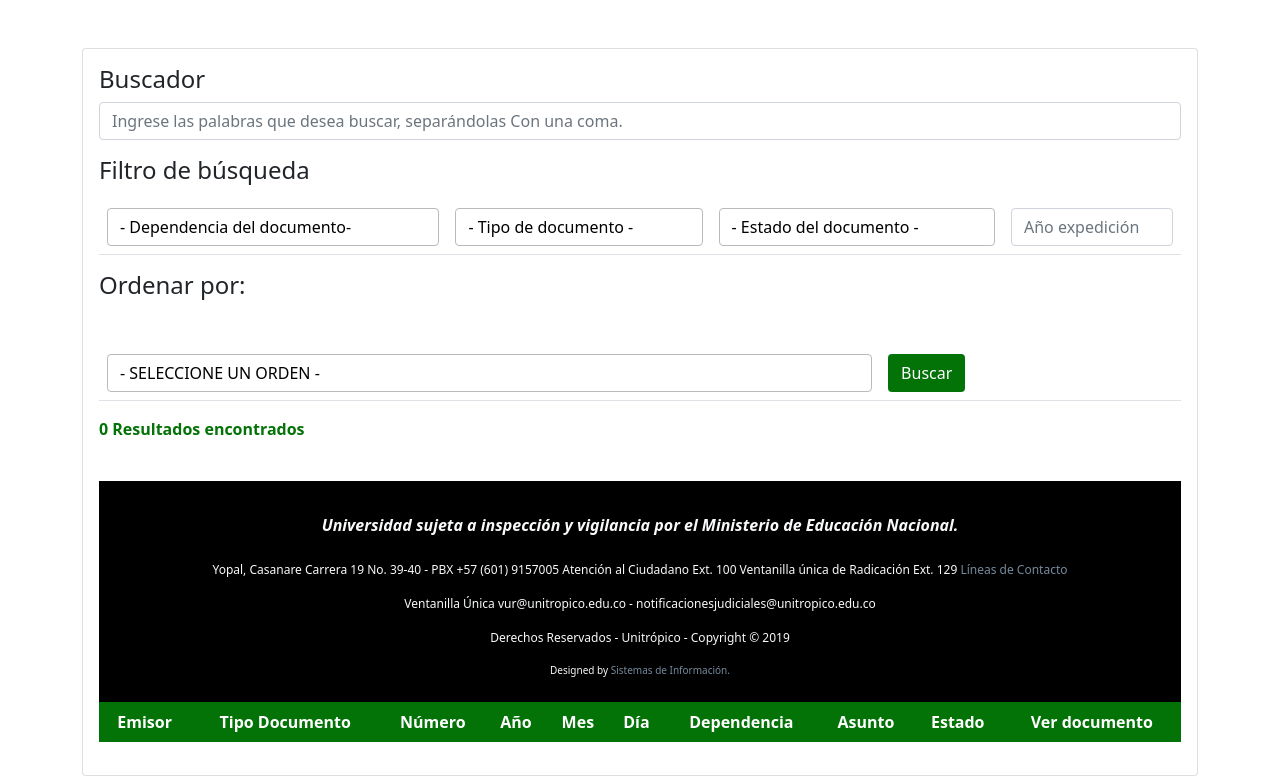
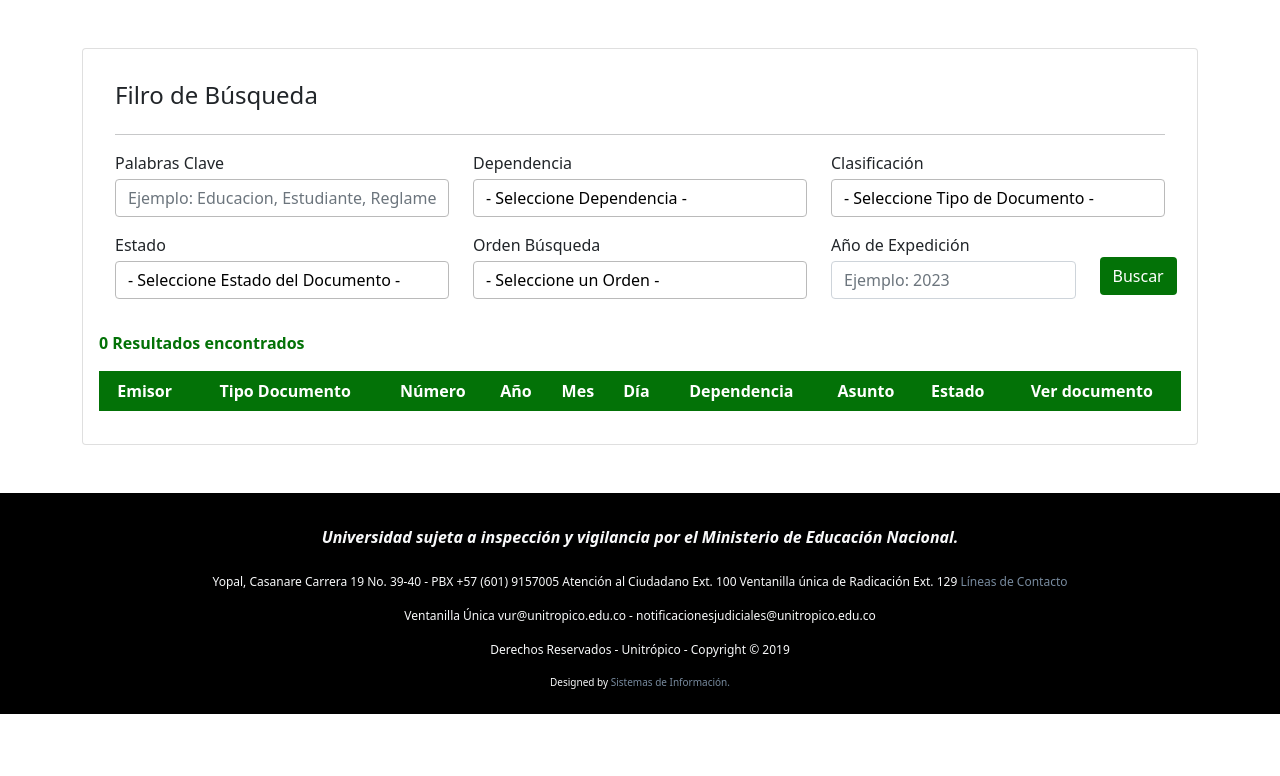
Before and after one commit to Felipe-Saenz01/Normograma, a PHP site: page /NormogramaUser/index.php in a window 1280 px wide. Shown: the part 220-996 px from the top of the page. After the commit the page ends 934 px from the top, so only its background shows below. Run offline with PHP 8.4, Linux system fonts and the light colour scheme; tables that the repository leaves empty or names only in its code hold one stand-in row (values such as "Sample post"); lists and menus that the app fills with data are empty; some libraries are stand-ins or nearby versions.

Commit message:
Mejora de paginacion y cambios en el formulario de filtro de busqueda para interfaz de cliente

```diff
--- a/NormogramaUser/index.php
+++ b/NormogramaUser/index.php
@@ -1,5 +1,5 @@
 <!DOCTYPE html>
-<html>
+<html lang="es">
 <head>
 	<meta charset="utf-8">
 	<meta name="viewport" content="width=device-width, initial-scale=1">
@@ -74,7 +74,7 @@
 	$pag = 1;
 }
 
-$limit = 10;
+$limit = 1;
 $offset=($pag-1)*$limit;
 
 
@@ -106,26 +106,29 @@
 ?>
 
 
+
+
 <div class="container mt-5">
 	<div class="row">
 	    <div class="col-12 grid-margin">
 			<div class="card">
 		    	<div class="card-body">
-		    		<h4 class="card-title">Buscador</h4>
-					<!--  Formulario    --->
-		    		<form id="form2" method="post" action="buscarNorma.php">
-						<div class="mb-3">
-							<input type="text" class="form-control" id="buscar" name="palabrasClave" placeholder="Ingrese las palabras que desea buscar, separándolas Con una coma." value="" >
+				<form method="post" action="buscarNorma.php" class=" p-3">
+					<div class="row">
+						<h4>Filro de Búsqueda</h4>
 					</div>
-
-		    			<h4 class="card-title">Filtro de búsqueda</h4>
-
-						<table class="table">
-			    		<thead>
-							<tr class="filters">
-				   			<th>
-								<select id="buscadependencia" name="dependencia" class="form-control mt-2" style="border: #bababa 1px solid; color:#000000;" >
-					    			<option value="">- Dependencia del documento-</option>
+					<hr>
+					<div class="row">
+						<!-- Filtro Palabras Claves -->
+						<div class="form-group mb-3 col-4">
+							<label for="palabasClave" class="mb-1">Palabras Clave</label>
+							<input type="text" id="buscar" name="palabrasClave" class="form-control"  value="" placeholder="Ejemplo: Educacion, Estudiante, Reglamento..." style="border: #bababa 1px solid; color:#000000;">
+						</div>
+						<!-- Filtro Select Dependencia -->
+						<div class="form-group mb-3 col-4">
+							<label for="dependencia" class="mb-1">Dependencia</label>
+							<select id="dependencia" name="dependencia" class="form-control" style="border: #bababa 1px solid; color:#000000;" >
+								<option value="">- Seleccione Dependencia -</option>
 									<?php
 										$consulta = $db->prepare("SELECT * FROM dependencia_normativa ORDER BY nombre_dependencia ASC");
 										$consulta->execute();
@@ -134,11 +137,12 @@
 											<option value="<?php  echo $datos->nombre_dependencia ?>"> <?php echo $datos->nombre_dependencia ?> </option>
 										<?php } ?>
 							</select>
-				    		</th>
-
-				    		<th>
-								<select  id="buscaclasificasion" name="clasificacion" class="form-control mt-2" style="border: #bababa 1px solid; color:#000000;" >
-					    			<option value="">- Tipo de documento -</option>
+						</div>
+						<!-- Filtro Select Clasificacion -->
+						<div class="form-group mb-3 col-4">
+							<label for="clasificacion" class="mb-1">Clasificación</label>
+							<select  id="clasificacion" name="clasificacion" class="form-control" style="border: #bababa 1px solid; color:#000000;" >
+								<option value="">- Seleccione Tipo de Documento -</option>
 									<?php
 										$consulta = $db->prepare("SELECT * FROM clasificacion_normativa ORDER BY nombre_clasificacion ASC");
 										$consulta->execute();
@@ -147,11 +151,14 @@
 											<option value="<?php  echo $datos->nombre_clasificacion ?>"> <?php  echo $datos->nombre_clasificacion ?></option>
 										<?php }?>
 							</select>
-				    		</th>
-
-				    		<th>
-								<select  id="buscaestado" name="estado" class="form-control mt-2" style="border: #bababa 1px solid; color:#000000;" >
-									<option value="">- Estado del documento -</option>
+						</div>
+					</div>
+					<div class="row">
+						<!-- Filtro Select Estado -->
+						<div class="form-group mb-3 col-4">
+							<label for="estado" class="mb-1">Estado</label>
+							<select  id="estado" name="estado" class="form-control" style="border: #bababa 1px solid; color:#000000;" >
+								<option value="">- Seleccione Estado del Documento -</option>
 									<?php
 										$consulta = $db->prepare("SELECT * FROM estado_documento ORDER BY nombre_estado ASC");
 										$consulta->execute();
@@ -160,37 +167,28 @@
 											<option value="<?php  echo $datos->nombre_estado ?>"> <?php  echo $datos->nombre_estado ?></option>
 										<?php } ?>
 							</select>
-				    		</th>
-
-				    		<th>
-								<input class="form-control form-control" type="number" max="2040" min="1900" name="anio"  placeholder="Año expedición " >
-				    		</th>
-							</tr>
-			    		</thead>
-						</table>
-
-
-						<h4 class="card-title">Ordenar por:</h4>
-						<table class="table">
-							<thead>
-								<tr class="filters">
-									<th>
-										<select id="assigned-tutor-filter" id="orden" name="orden" class="form-control mt-2" style="border: #bababa 1px solid; color:#000000;" >
-											<option value="">- SELECCIONE UN ORDEN -</option>
+						</div>
+						<!-- Filtro Select Orden -->
+						<div class="form-group mb-3 col-4">
+							<label for="orden" class="mb-1">Orden Búsqueda</label>
+							<select id="orden" name="orden" class="form-control" style="border: #bababa 1px solid; color:#000000;" >
+								<option value="">- Seleccione un Orden -</option>
 								<option value="4">AÑO</option>
 								<option value="2">DEPENDENCIA</option>
 								<option value="5">ESTADO</option>
 								<option value="3">TIPO DE DOCUMENTO</option>
 							</select>
-									</th>
-
-									<th>
-										<input type="submit" class="btn " value="Buscar" style="margin-top: 38px; background-color: #037207; color: white;">
+						</div>
+						<!-- Filtro Año expedición -->
+						<div class="form-group mb-3 col-3">
+							<label for="clasificacion" class="mb-1">Año de Expedición</label>
+							<input class="form-control form-control" type="number" max="2050" min="1900" name="anio"  placeholder="Ejemplo: <?php echo date("Y"); ?> " >
+						</div>
+						<div class="col-md-1 mt-4">
+							<input type="submit" class="btn text-white " value="Buscar" style=" background-color: #037207;">
 							<input type="hidden" name="oculto">
-									</th>
-								</tr>
-							</thead>
-						</table>
+						</div>
+					</div>
 				</form>
 				<p style="font-weight: bold; color:#037207;"><i class="mdi mdi-file-document"></i> <?php echo $totalNormas; ?> Resultados encontrados</p>
 
@@ -230,7 +228,8 @@
 										<path d="M12,7a5,5,0,1,0,5,5A5.006,5.006,0,0,0,12,7Zm0,8a3,3,0,1,1,3-3A3,3,0,0,1,12,15Z"/></svg></a>
 									</td>
 											</tr>
-								<?php } ?>
+								<?php }
+								} ?>
 								</tbody>
 						</table>
 					</div>
@@ -245,42 +244,72 @@
 
 </div>
 
-
-<?php if(isset($_GET['buscar'])){
-?>
+<!-- Paginacion -->
+</div class="container mt-3" >
+	</br>
 	<nav aria-label="Paginación Normativas">
 	    <ul class="pagination justify-content-center">
 	    <?php
 	    $totalPaginacion = ceil($totalNormas/$limit);
-for($i=1;$i<=$totalPaginacion; $i++){
+		//numero de botones de la paginacion a mostrar
+		$num_pages = 5;
+		// calcular mitad del número de páginas que se van a mostrar
+		$half_num_pages = floor($num_pages / 2);
+		// Calculamos el primer y último número de página que se van a mostrar
+		if ($pag - $half_num_pages > 0) {
+			$start_page = $pag - $half_num_pages;
+		} else {
+			$start_page = 1;
+		}
+
+		if ($pag + $half_num_pages < $totalPaginacion) {
+			$end_page = $pag + $half_num_pages;
+		} else {
+			$end_page = $totalPaginacion;
+		}
+		// Imprimimos el botón de "Anterior" si no estamos en la primera página
+		if ($pag > 1) {
+			$atras = $pag-1;
+			echo "
+			<li class='page-item' aria-current='page'>
+				<a class='page-link text-success' href='index.php?pag=$atras'>
+				<span aria-hidden='true'>&laquo;</span>
+				</a>
+			</li>";
+ 		}
+		// Imprimimos los botones de página
+		for ($i = $start_page; $i <= $end_page; $i++) {
+			// Imprimimos el número de página actual en negrita
+			if ($i == $pag) {
+			echo "
+			<li class='page-item active' aria-current='page'>
+				<a class='page-link text-white'href='index.php?pag=$i'>$i</a>
+			</li>";
+			} else {
+			echo "
+			<li class='page-item' aria-current='page'>
+				<a class='page-link text-success' href='index.php?pag=$i'>$i</a>
+			</li>";
+			}
+		}
+
+		// Imprimimos el botón de "Siguiente" si no estamos en la última página
+		if ($pag < $totalPaginacion) {
+			$siguiente = $pag+1;
+			echo "
+			<li class='page-item' aria-current='page'>
+				<a class='page-link text-success' href='index.php?pag=$siguiente'>
+				<span aria-hidden='true'>&raquo;</span>
+				</a>
+			</li>";
+		}
+
 	    ?>
-<li class="page-item" aria-current="page">
-	<a class="page-link text-success" href="<?php echo"index.php?buscar=".$_GET['buscar']."&buscadependencia=".$_GET['buscadependencia']."&buscaclasificasion=".$_GET['buscaclasificasion']."&buscaestado=".$_GET['buscaestado']."&buscaaniodocumento=".$_GET['buscaaniodocumento']."&orden=".$_GET['orden']."&pag=".$i; ?>"><?php echo $i ?></a>
-</li>
-<?php } ?>
 	    </ul>
 	</nav>
 
-<?php }
-if (!isset($_GET['buscar'])){ ?>
-<div class="container d-flex justify-content-center mt-2">
-	<nav aria-label="Paginación Normativas">
-		<ul class="pagination">
-		<?php
-		$totalPaginacion = ceil($totalNormas/$limit);
-		for($i=1;$i<=$totalPaginacion; $i++){
-		?>
-		<li class="page-item" aria-current="page">
-		<a class="page-link" href="./index_copy.php?pag=<?php echo $i; ?>"><?php echo $i ?></a>
-		</li>
-	<?php } ?>
-	</ul>
-	</nav>
 </div>
 
-<?php }
-    }
-?>
 
 <?php
 	include '../Models/footer.php';
```
Also changed, not shown: NormogramaUser/buscarNorma.php (+115 -66 lines), superUser/superUser.php (+26 -43 lines), superUser/superUserBusqueda.php (+58 -9 lines). Lines whose indentation alone changed are shown as unchanged.
